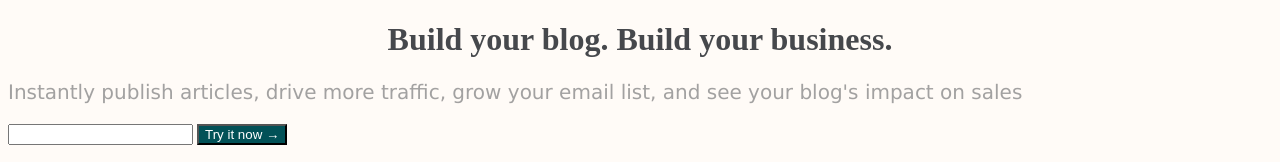
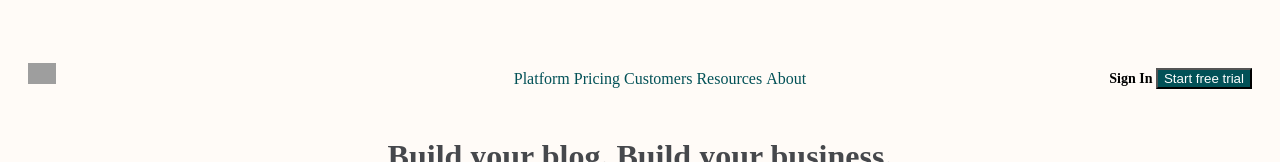
Before and after one commit to DanielColoradoCamal/matcha, a plain HTML site: page index.html in a window 1280 px wide. Shown: the top 162 px of the page. Drawn offline with Linux system fonts and the light colour scheme; grey boxes are pictures that could not be loaded.

Commit message:
agregamos barra de navegacion

```diff
--- a/index.html
+++ b/index.html
@@ -8,6 +8,27 @@
     <title>Matcha</title>
 </head>
 <body>
+    <header class="header">
+        <!-- Logo con link a la página principal -->
+        <a href="/" class="logo">
+          <img src="https://getmatcha.com/wp-content/uploads/2020/01/Icon-green.png" alt="Matcha"/>
+        </a>
+        <!-- Menú de navegación -->
+        <nav class="navbar">
+          <ul>
+            <li>Platform</li>
+            <li>Pricing</li>
+            <li>Customers</li>
+            <li>Resources</li>
+            <li>About</li>
+          </ul>
+        </nav>
+        <!-- Contenedor de acciones de usuario -->
+        <div class="actions">
+          <a>Sign In</a>
+          <button>Start free trial</button>
+        </div>
+      </header>
     <h1>Build your blog. Build your business.</h1>
     <p>Instantly publish articles, drive more traffic, grow your email list, and see your blog's impact on sales</p>
 
--- a/style.css
+++ b/style.css
@@ -17,3 +17,43 @@ button {
     color: #fff;
     background-color: #025157;
 }
+
+.header {
+    margin-top: 40px;
+    margin-left: 20px;
+    margin-right: 20px;
+    font-size: 0;
+}
+
+.header > * {
+    display: inline-block;
+    font-size: 16px;
+    vertical-align: middle;
+    height: 100%;
+    line-height: 45px;
+}
+
+li {
+    display: inline;
+}
+
+.logo {
+    width: 15%;
+}
+.logo > img {
+    width: 15%;
+}
+
+.navbar {
+    width: 70%;
+    text-align: center;
+    color: #025157;
+    font-weight: 500;
+}
+
+.actions {
+    width: 15%;
+    text-align: right;
+    font-size: 14px;
+    font-weight: 600;
+}
```
